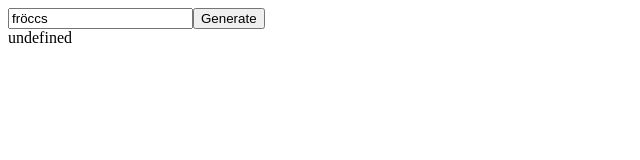
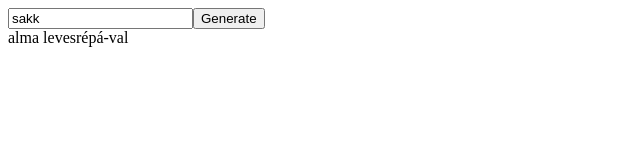
Before and after one commit to Gergelin/myproject, a plain HTML site: page frontend/index.html in a window 1280 px wide. Both pictures are taken after a click on the button "Generate". Shown: the full height of the page, 0-640 px from the left. Drawn offline with Linux system fonts and the light colour scheme.

Commit message:
pattern test1

```diff
--- a/frontend/index.html
+++ b/frontend/index.html
@@ -8,7 +8,7 @@
     </head>
     <body>
         <div class="wrapper">
-            <input type="text" class="" id="word" value="fröccs"><button onclick="doGenerate()">Generate</button>
+            <input type="text" class="" id="word" value="sakk"><button onclick="doGenerate()">Generate</button>
             <div class="" id="result"></div>
         </div>
     </body>
--- a/frontend/js/generator.js
+++ b/frontend/js/generator.js
@@ -31,7 +31,7 @@
 
     rag = ragFirstLetter+rag;
 
-    generated_word = word+rag;
+    generated_word = word+'-'+rag;
 
     return generated_word;
 }
@@ -67,6 +67,9 @@
             result = word.slice(-2);
         }
         if(lastLetter1 === lastLetter2 && !_isMaganHangzo(lastLetter3)){ //vizsgálni hogy 2 jegyű mássalhangzóról van e szó
+            result = '';
+        }
+        if(lastLetter2 === lastLetter3){ //vizsgálni hogy 2 ugyanolyan mássalhangzóra végződik-e mert tripla nem lehet
             result = '';
         }
     return result;
@@ -117,6 +120,10 @@
 
 }
 
+function _getFoodType(word){
+    return word+' '+eloEtelTipusok[0];
+}
+
 function _getInputs(){
 
 }
@@ -155,6 +162,28 @@
 
 }
 
+//alma leves
+//alma leves répával
+//répás alma leves
+//Budapesti répás almaleves
+//Budapesti répás almaleves Vidéki módra
+
+var test_sentence = [{word: 'alma', rag: _getFoodType},{word: 'répa', rag: _ragVal_vel}];
+
+function processPattern(obj){
+    obj.word = obj.rag(obj.word);
+}
+
+function generateSentence(test_sentence){
+    var s = '';
+    for(i in test_sentence){
+        processPattern(test_sentence[i]);
+        s += test_sentence[i].word;
+    }
+    return s;
+
+}
+
 function doGenerate(){
     var word = document.getElementById('word').value;
     var result_div = document.getElementById('result');
@@ -162,9 +191,12 @@
     var test = [word];
     var test2 = [word, 'répa'];
 
+    //processPattern(tst);
+       var sen =  generateSentence(test_sentence);
+       generated_word = sen;
 
-    var generated_word = _getNamePattern(test);
-//    var generated_word = _ragVal_vel(word);
+//    var generated_word = _getNamePattern(test);
+    //var generated_word = _ragVal_vel(word);
 //    console.log(word);
     result_div.innerHTML = generated_word;
 }
```
Also changed, not shown: sshkey.txt (added), 1 other file.
